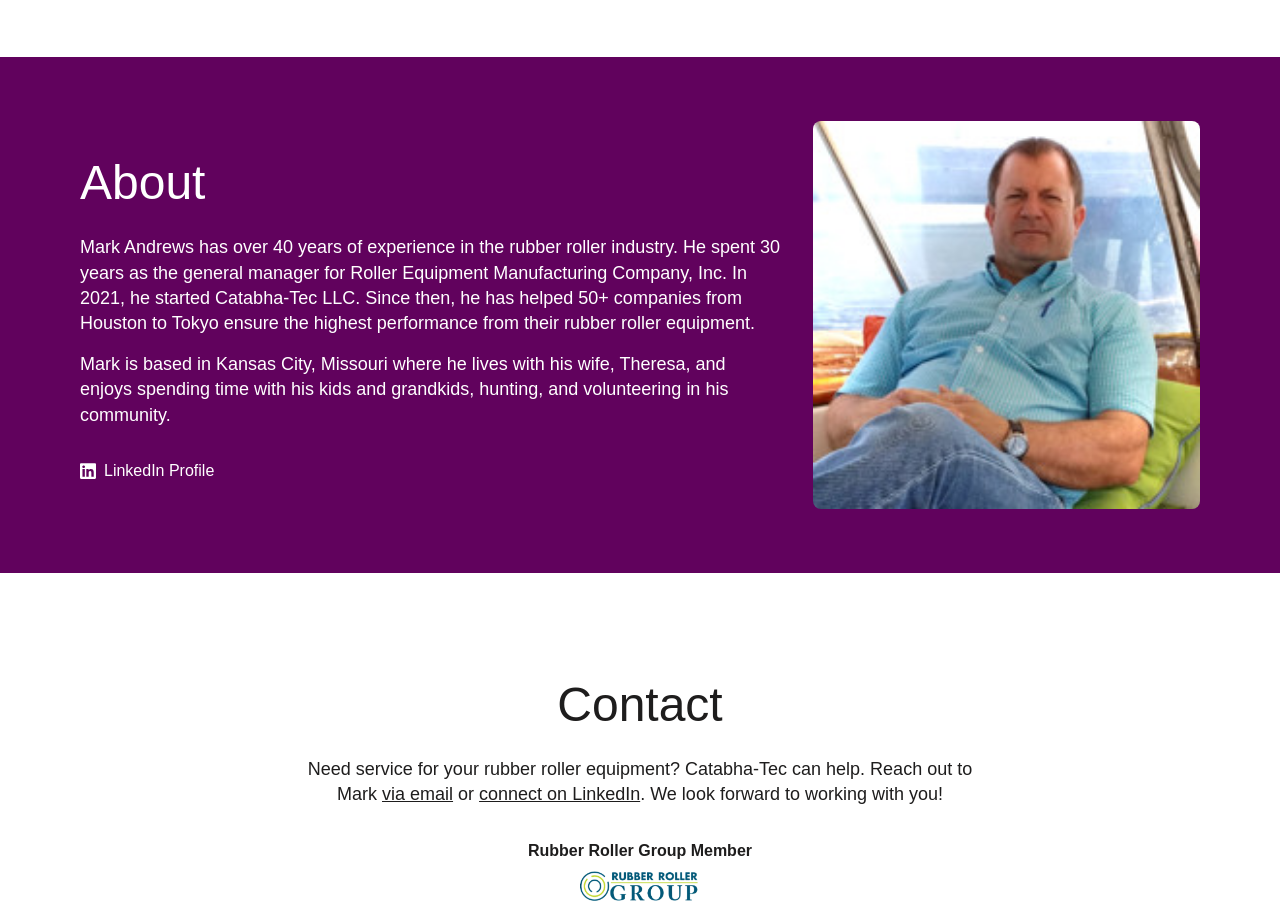
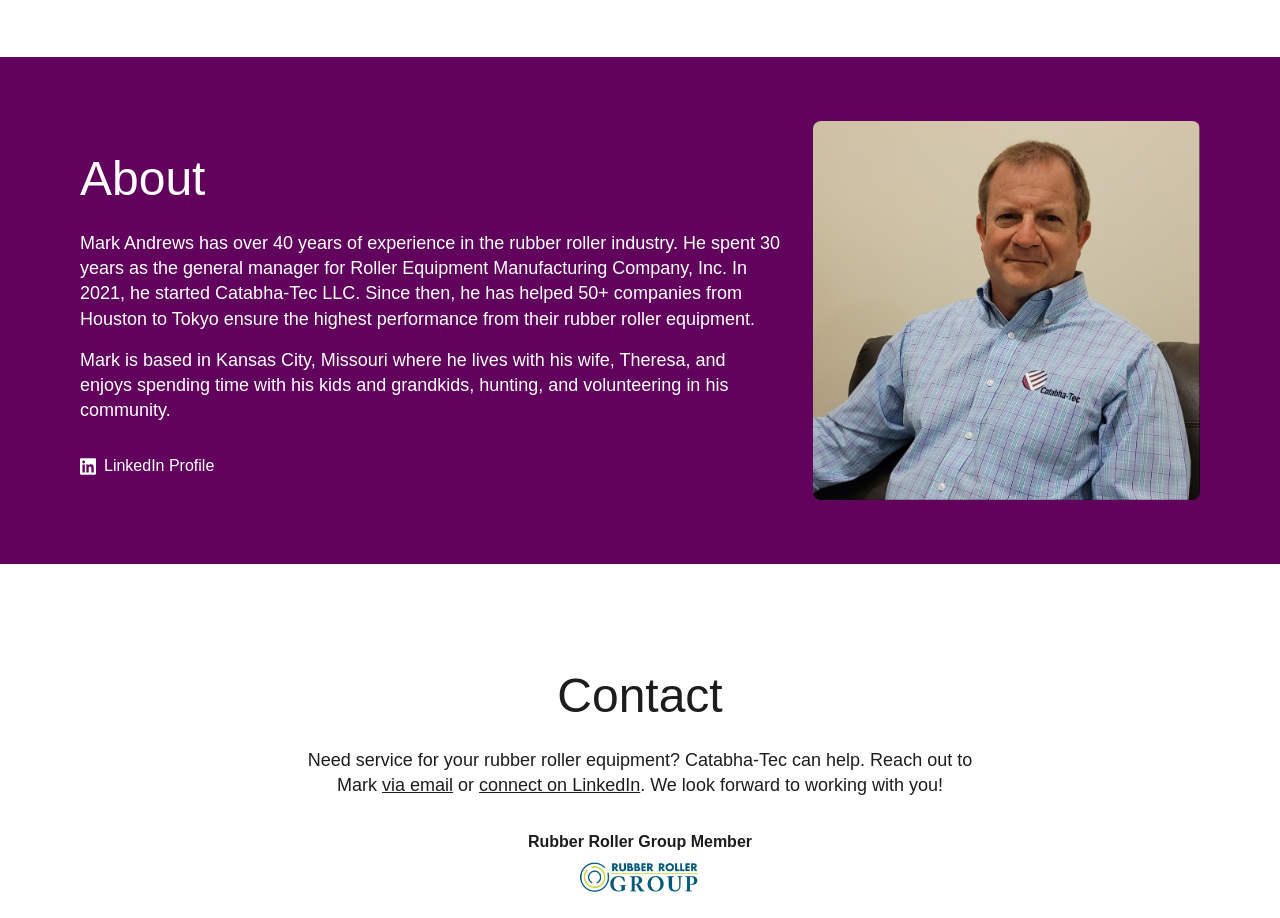
Before and after one commit to keoswalt/catabha-tec, a website: page index.html in a window 1280 px wide. Shown: the part 2120-3038 px from the top of the page. Drawn offline with Linux system fonts and the light colour scheme; a web font is replaced by a local one.

Commit message:
Replace headshot

```diff
--- a/index.html
+++ b/index.html
@@ -182,7 +182,7 @@
                        </a>
                     </div>
                     <div class="about-photo">
-                        <img src="/media/mark-linkedin.jpeg" alt="Mark Andrews">
+                        <img src="/media/headshot.jpg" alt="Mark Andrews">
                     </div>
                 </div>
             </div>
```
Also changed, not shown: media/headshot.jpg (added), 1 other file.
